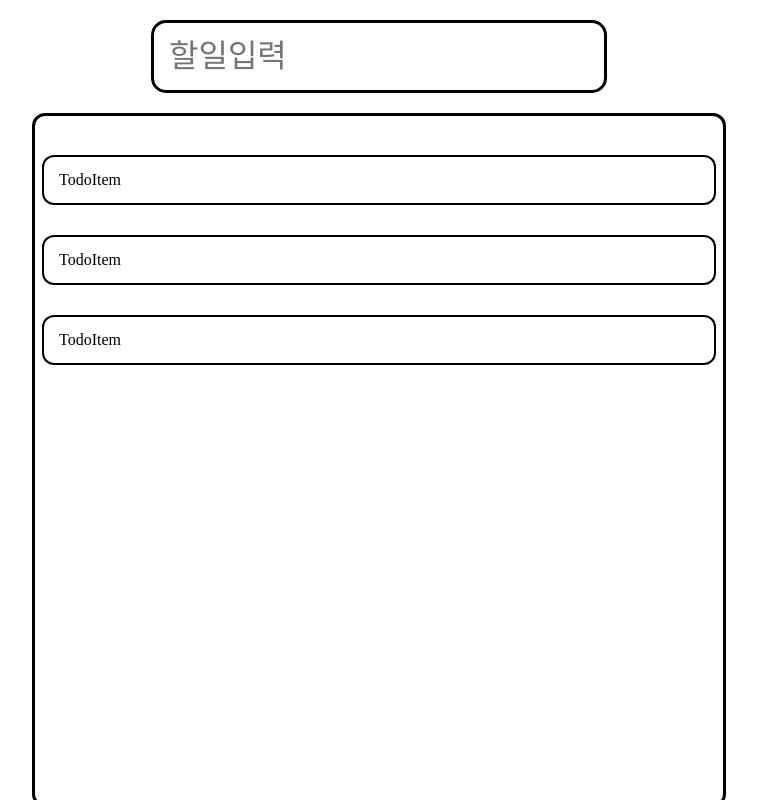
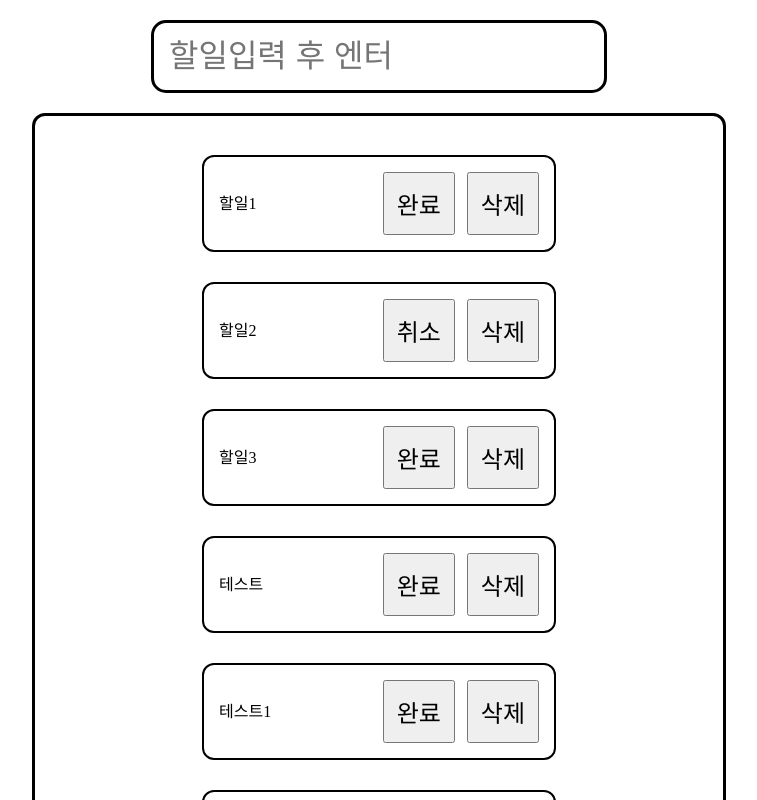
Before and after one commit to h0ngwon/sparta-week12-project, a React (Create React App) app: page / in a window 1280 px wide. Shown: the top 800 px of the page, without its empty margins (261-1018 px from the left). Built offline with nearby package versions, Linux system fonts and the light colour scheme; data requests are answered from the project's data file.

Commit message:
Feat: 리액트 쿼리로 투두리스트 등록 기능

```diff
--- /dev/null
+++ b/db.json
@@ -0,0 +1,42 @@
+{
+  "todos": [
+    {
+      "id": 1,
+      "title": "할일1",
+      "isDone": false
+    },
+    {
+      "id": 2,
+      "title": "할일2",
+      "isDone": true
+    },
+    {
+      "id": 3,
+      "title": "할일3",
+      "isDone": false
+    },
+    {
+      "title": "테스트",
+      "id": 4
+    },
+    {
+      "title": "테스트1",
+      "id": 5
+    },
+    {
+      "id": "64f6a0f9-0cbb-4707-aec0-fa17ffabde06",
+      "title": "djskdjaskd",
+      "isDone": false
+    },
+    {
+      "id": "61475404-e75b-4df3-be3e-afb6f8bacce9",
+      "title": "czccx",
+      "isDone": false
+    },
+    {
+      "id": "1af76bc4-2608-4ef9-a6fd-de3e9b27a827",
+      "title": "dadsadas",
+      "isDone": false
+    }
+  ]
+}
--- a/package.json
+++ b/package.json
@@ -13,6 +13,7 @@
     "@types/react": "^18.2.45",
     "@types/react-dom": "^18.2.17",
     "@types/uuid": "^9.0.7",
+    "axios": "^1.6.2",
     "json-server": "^0.17.4",
     "react": "^18.2.0",
     "react-dom": "^18.2.0",
@@ -26,7 +27,8 @@
     "start": "react-scripts start",
     "build": "react-scripts build",
     "test": "react-scripts test",
-    "eject": "react-scripts eject"
+    "eject": "react-scripts eject",
+    "json": "json-server --watch db.json --port 4000"
   },
   "eslintConfig": {
     "extends": [
--- /dev/null
+++ b/src/apis/todoApi.ts
@@ -0,0 +1,26 @@
+import axios, { Axios } from 'axios';
+
+const todoApi: Axios = axios.create({
+	baseURL: 'http://localhost:4000',
+	headers: {
+		'Content-Type': 'application/json',
+	},
+});
+
+export const getTodoData = async (): Promise<Todo[]> => {
+	try {
+		const res = await todoApi.get<[Todo]>('/todos');
+		return res.data;
+	} catch (error) {
+		throw error;
+	}
+};
+
+export const addTodo = async (newTodo: Todo): Promise<Todo> => {
+	try {
+		const { data } = await todoApi.post<Todo>('/todos', newTodo);
+		return data;
+	} catch (error) {
+		throw error;
+	}
+};
--- a/src/components/NewTodo.tsx
+++ b/src/components/NewTodo.tsx
@@ -1,9 +1,38 @@
+import { ChangeEvent, FormEvent, useState } from 'react';
 import styled from 'styled-components';
+import { v4 as uuid } from 'uuid';
+import { addTodo } from '../apis/todoApi';
+import { useMutation, useQueryClient } from '@tanstack/react-query';
 
 const NewTodo = () => {
+	const queryClient = useQueryClient();
+
+	const [newTodoTitle, setNewTodoTitle] = useState<string>('');
+	const addMutation = useMutation({
+		mutationKey: ['todos'],
+		mutationFn: addTodo,
+		onSuccess: () => {
+			queryClient.invalidateQueries();
+		},
+	});
+
+	const newTodoInputHandler = (e: ChangeEvent<HTMLInputElement>) => {
+		setNewTodoTitle(e.target.value);
+	};
+
+	const submitHandler = (e: FormEvent) => {
+		e.preventDefault();
+		addMutation.mutate({ id: uuid(), title: newTodoTitle, isDone: false });
+	};
+
 	return (
-		<TodoForm>
-			<TodoInput placeholder='할일입력' />
+		<TodoForm onSubmit={submitHandler}>
+			<TodoInput
+				onChange={newTodoInputHandler}
+				placeholder='할일입력 후 엔터'
+				value={newTodoTitle}
+				required
+			/>
 		</TodoForm>
 	);
 };
--- a/src/components/TodoItem.tsx
+++ b/src/components/TodoItem.tsx
@@ -1,15 +1,39 @@
 import styled from 'styled-components';
 
-const TodoItem = () => {
-	return <Container>TodoItem</Container>;
+const TodoItem = (props: { item: Todo }) => {
+	const { title, isDone } = props.item;
+	return (
+		<Container>
+			{title}
+			<ButtonContainer>
+				<DoneButton>{isDone ? '취소' : '완료'}</DoneButton>
+				<DeleteButton>삭제</DeleteButton>
+			</ButtonContainer>
+		</Container>
+	);
 };
 
 export default TodoItem;
 
 const Container = styled.div`
-	width: 100%;
+	display: flex;
+	justify-content: space-between;
+	align-items: center;
+	width: 50%;
 	padding: 15px;
 	margin: 15px;
 	border: 2px solid;
 	border-radius: 12px;
 `;
+
+const ButtonContainer = styled.div`
+	display: flex;
+	gap: 12px;
+`;
+
+const DoneButton = styled.button`
+	font-size: 24px;
+	padding: 12px;
+`;
+
+const DeleteButton = styled(DoneButton)``;
--- a/src/components/Todos.tsx
+++ b/src/components/Todos.tsx
@@ -1,12 +1,21 @@
+import { useQuery, useQueryClient } from '@tanstack/react-query';
 import styled from 'styled-components';
+import { getTodoData } from '../apis/todoApi';
 import TodoItem from './TodoItem';
 
 const Todos = () => {
+	const queryClient = useQueryClient();
+
+	const { data } = useQuery({
+		queryKey: ['todos'],
+		queryFn: getTodoData,
+	});
+
 	return (
 		<Container>
-			<TodoItem />
-			<TodoItem />
-			<TodoItem />
+			{data?.map((item) => {
+				return <TodoItem key={item.id} item={item} />;
+			})}
 		</Container>
 	);
 };
@@ -18,7 +27,7 @@ const Container = styled.div`
 	flex-direction: column;
 	align-items: center;
 	width: 50vw;
-	height: 80vh;
+	height: 100%;
 	border: 3px solid;
 	border-radius: 13px;
 	padding: 24px;
--- a/src/index.tsx
+++ b/src/index.tsx
@@ -2,12 +2,17 @@ import React from 'react';
 import ReactDOM from 'react-dom/client';
 import App from './App';
 import './styles/reset.css';
+import { QueryClient, QueryClientProvider } from '@tanstack/react-query';
 
+const queryClient = new QueryClient();
 const root = ReactDOM.createRoot(
 	document.getElementById('root') as HTMLElement
 );
+
 root.render(
 	<React.StrictMode>
-		<App />
+		<QueryClientProvider client={queryClient}>
+			<App />
+		</QueryClientProvider>
 	</React.StrictMode>
 );
--- /dev/null
+++ b/src/todo.d.ts
@@ -0,0 +1,5 @@
+type Todo = {
+    id: string,
+    title: string,
+    isDone: boolean,
+}
```
Also changed, not shown: src/models/Todo.ts (deleted, +0 -15 lines), 1 other file (tests, documents, lock files or other folders).
